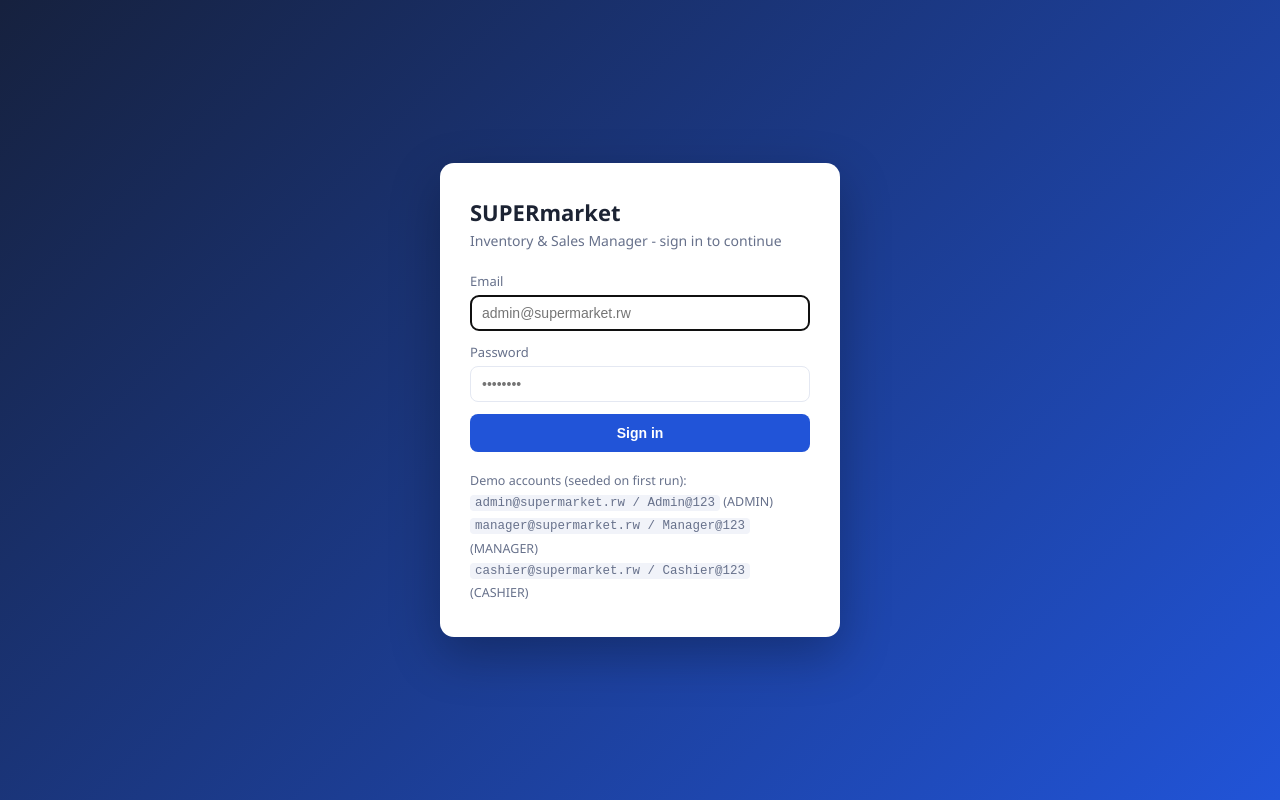
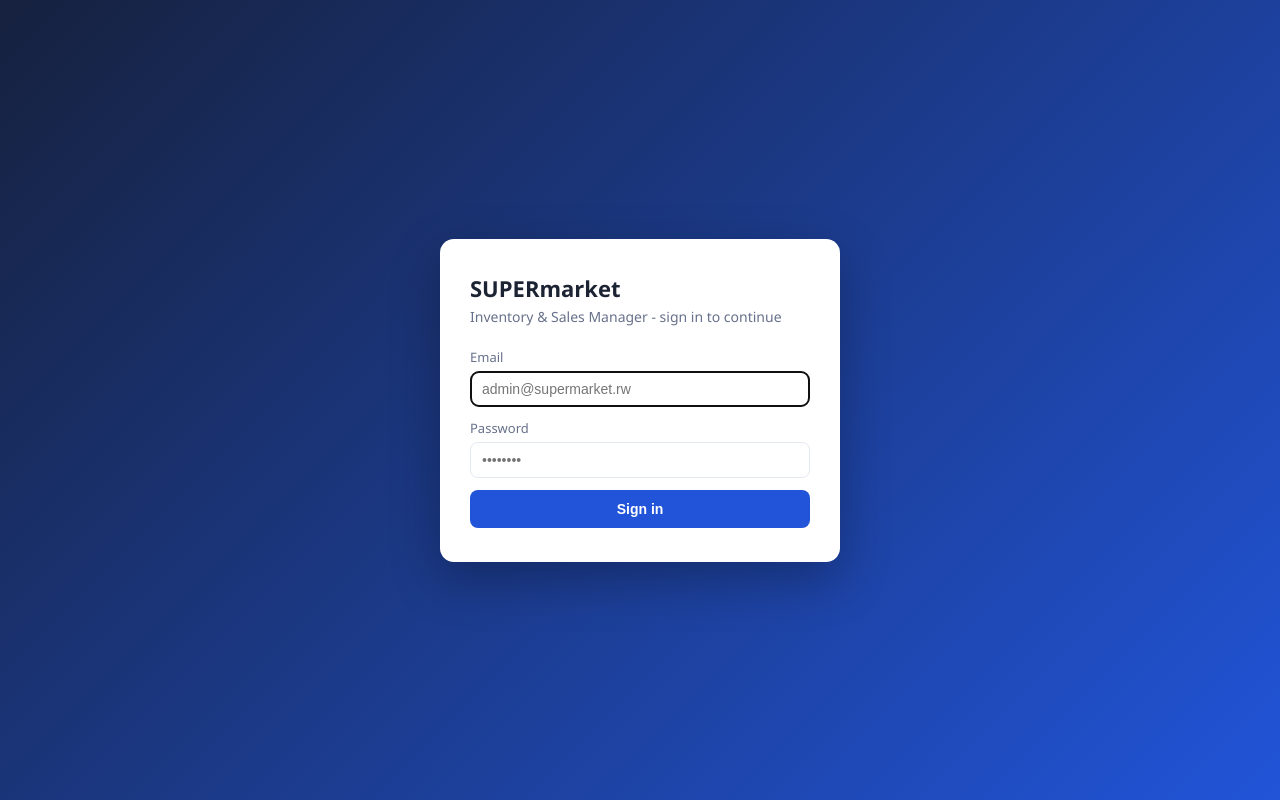
Before and after one commit to Emmalise1/Supermarket-Inventory-Sales-Manager, a React (Vite) app in the folder frontend/: page /login in a window 1280 px wide. Built offline with nearby package versions, Linux system fonts and the light colour scheme; no server answers.

Commit message:
Remove demo credentials block from login UI

```diff
--- a/frontend/src/pages/Login.jsx
+++ b/frontend/src/pages/Login.jsx
@@ -113,16 +113,6 @@ export default function Login() {
             Continue with Google
           </button>
         )}
-
-        <div className="demo-credentials">
-          Demo accounts (seeded on first run):
-          <br />
-          <code>admin@supermarket.rw / Admin@123</code> (ADMIN)
-          <br />
-          <code>manager@supermarket.rw / Manager@123</code> (MANAGER)
-          <br />
-          <code>cashier@supermarket.rw / Cashier@123</code> (CASHIER)
-        </div>
       </form>
     </div>
   );
--- a/frontend/src/styles.css
+++ b/frontend/src/styles.css
@@ -229,8 +229,6 @@ label.field input, label.field select, label.field textarea {
 .login-card h1 { margin: 0 0 4px; font-size: 22px; }
 .login-card p.sub { margin: 0 0 22px; color: var(--muted); font-size: 14px; }
 .login-card .btn { width: 100%; padding: 11px; }
-.demo-credentials { font-size: 12.5px; color: var(--muted); margin-top: 18px; line-height: 1.7; }
-.demo-credentials code { background: #f1f3f9; padding: 1px 5px; border-radius: 4px; }
 
 /* ---------- POS ---------- */
 .pos-grid { display: grid; grid-template-columns: 1.2fr 1fr; gap: 18px; }
```
Also changed, not shown: 3 other files (tests, documents, lock files or other folders).
